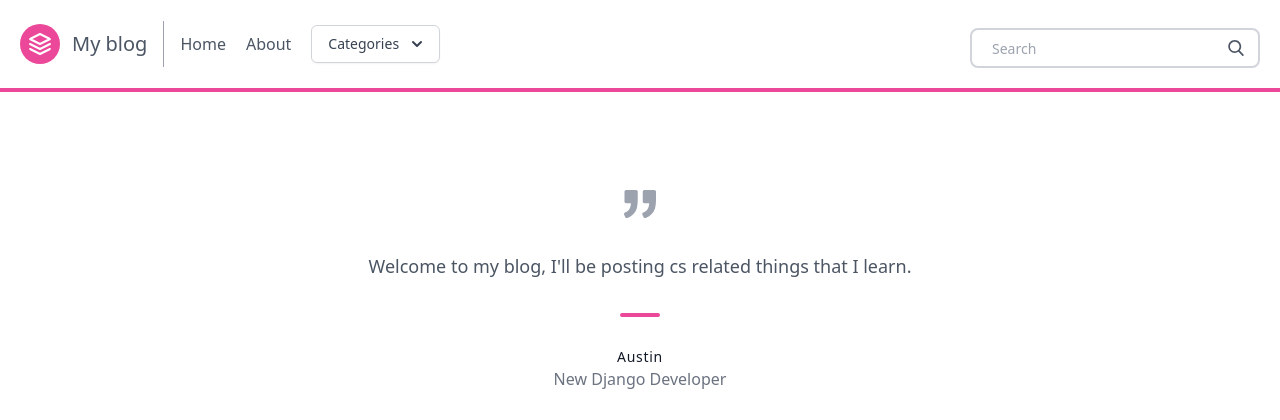
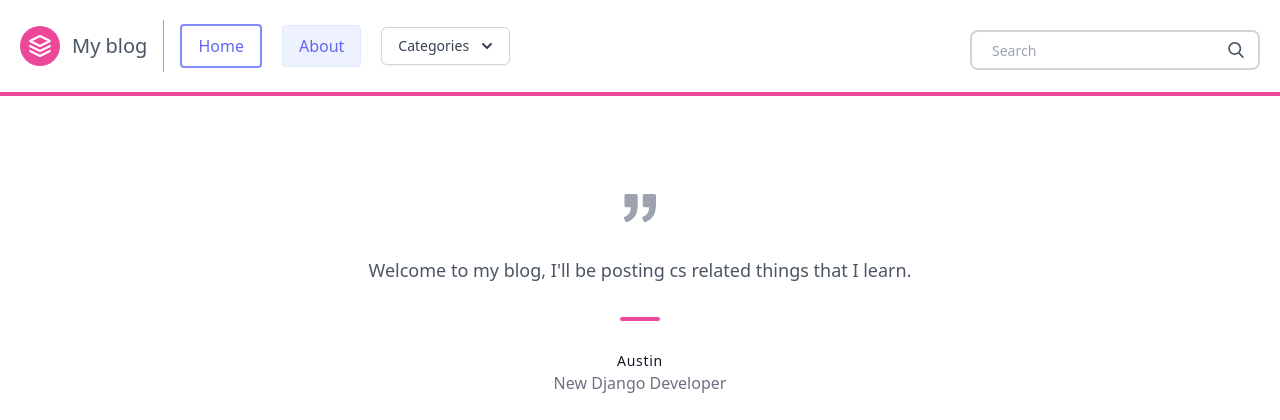
Before and after one commit to ellerman4/django-blog, a Django app: page /about/ in a window 1280 px wide. Shown: the top 420 px of the page. Run offline with Django 4.2, Linux system fonts and the light colour scheme; data comes from the database, SQL or seed files in the repository; some libraries are stand-ins or nearby versions.

Commit message:
updated navbar buttons

```diff
--- a/templates/navbar.html
+++ b/templates/navbar.html
@@ -12,10 +12,10 @@
           My blog</a>
       </a>
       <nav class="md:mr-auto md:ml-4 md:py-1 md:pl-4 md:border-l md:border-gray-400	flex flex-wrap items-center text-base justify-center">
-        <a href="{% url 'homepage' %}" class="mr-5 hover:text-gray-900 rounded-lg hover:bg-pink-200 inline-flex items-center">
+        <a href="{% url 'homepage' %}" class="mr-5 inline-flex items-center px-4 py-2 bg-transparent outline-none border-2 border-indigo-400 rounded text-indigo-500 font-medium active:scale-95 hover:bg-indigo-600 hover:text-white hover:border-transparent focus:bg-indigo-600 focus:text-white focus:border-transparent focus:ring-2 focus:ring-indigo-600 focus:ring-offset-2 disabled:bg-gray-400/80 disabled:shadow-none disabled:cursor-not-allowed transition-colors duration-200">
           Home
         </a>
-        <a href="{% url 'about' %}" class="mr-5 hover:text-gray-900 rounded-lg hover:bg-pink-200 inline-flex items-center">
+        <a href="{% url 'about' %}" class="mr-5 inline-flex items-center px-4 py-2 bg-indigo-50 outline-none border border-indigo-100 rounded text-indigo-500 font-medium active:scale-95 hover:bg-indigo-400 hover:text-white focus:ring-2 focus:ring-indigo-600 focus:ring-offset-2 disabled:bg-gray-400/80 disabled:shadow-none disabled:cursor-not-allowed transition-colors duration-200">
           About
         </a>
           <!-- This example requires Tailwind CSS v2.0+ -->
```
